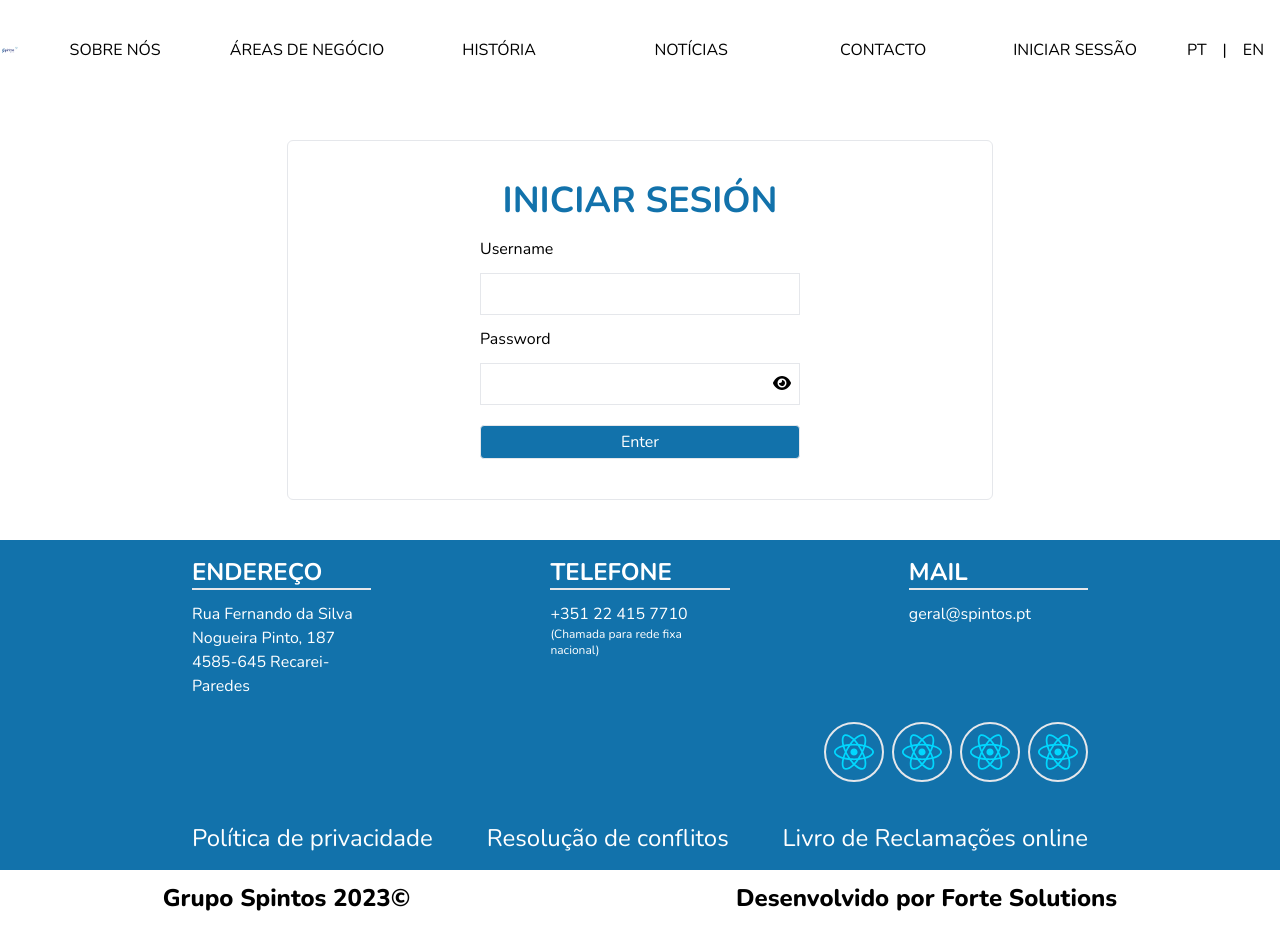
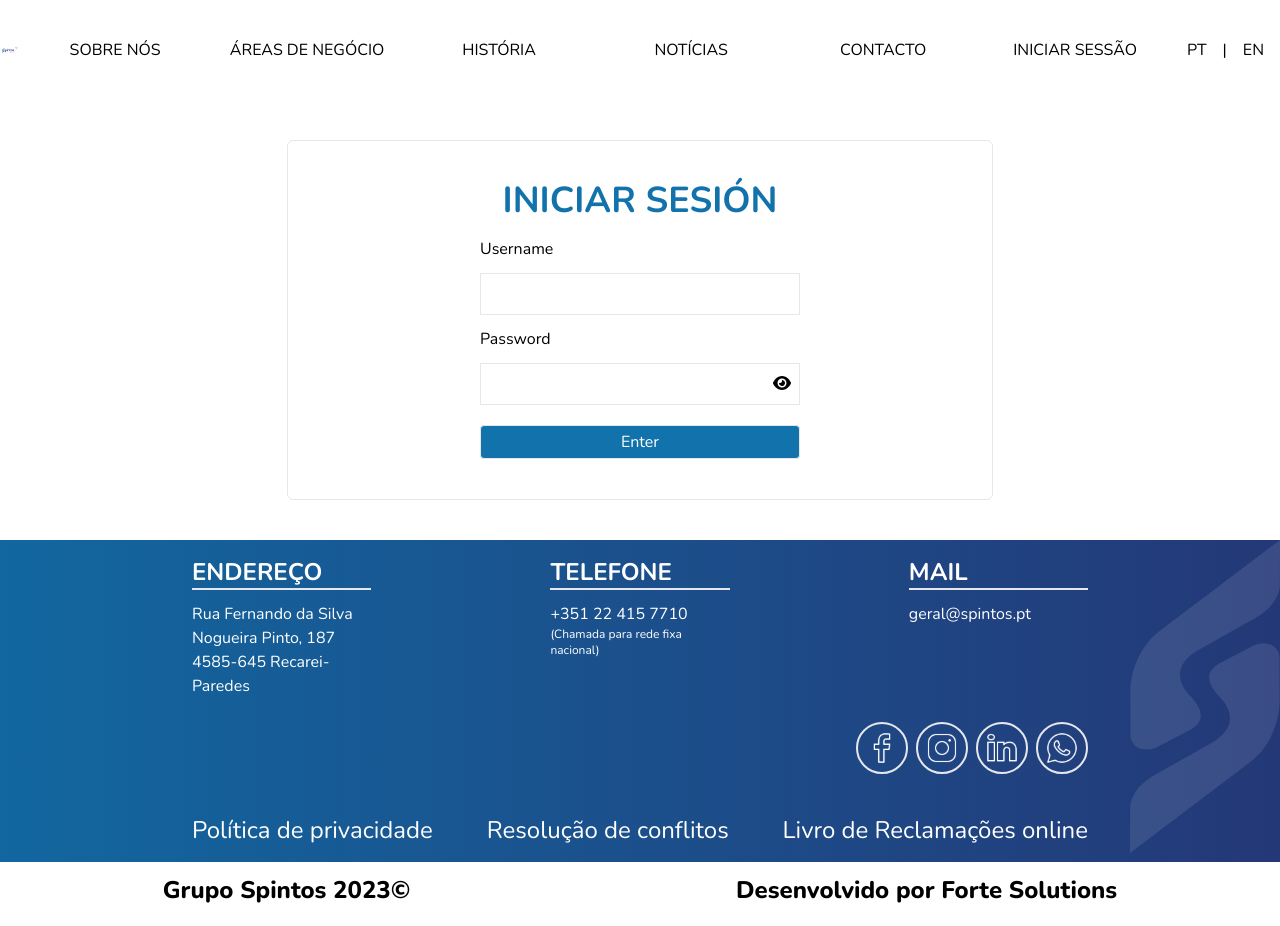
Before and after one commit to Fran-Lopez-Laperal/proyectPintos, a React (Vite) app in the folder WEB/: page /privateArea in a window 1280 px wide. Built offline with nearby package versions, Linux system fonts and the light colour scheme; no server answers.

Commit message:
update footer bg

```diff
--- a/WEB/src/components/Footer.jsx
+++ b/WEB/src/components/Footer.jsx
@@ -1,7 +1,8 @@
-import logofb from '../assets/svg/react.svg';
-import logoig from '../assets/svg/react.svg';
-import logoli from '../assets/svg/react.svg';
-import logowa from '../assets/svg/react.svg';
+import logofb from '../assets/svg/facebook.svg';
+import logoig from '../assets/svg/instagram.svg';
+import logoli from '../assets/svg/linkedin.svg';
+import logowa from '../assets/svg/whatsapp.svg';
+import sPintos from '../assets/svg/s_bg_footer.svg';
 
 const socialIcons = [
   { src: logofb, alt: 'Logo Facebook', url: 'URL_de_Facebook' },
@@ -12,11 +13,11 @@ const socialIcons = [
 
 const SocialIcons = ({ icons }) => {
   return (
-    <section className="flex justify-end gap-4 lg:gap-2">
+    <section className="flex justify-end gap-3 lg:gap-2">
       {icons.map((icon, index) => (
         <a href={icon.url} key={index}>
           <figure className="border-2 rounded-full p-2">
-            <img src={icon.src} alt={icon.alt} className="h-10 w-10" />
+            <img src={icon.src} alt={icon.alt} className="h-8 w-8" />
           </figure>
         </a>
       ))}
@@ -27,7 +28,9 @@ const SocialIcons = ({ icons }) => {
 export function Footer() {
   return (
     <footer className="flex flex-col text-base font-normal">
-      <div className="bg-corporative-color2 text-white p-4 lg:px-48">
+      <img src={sPintos} alt={sPintos} className="absolute w-[235px] right-0 opacity-10 lg:w-[150px]" />
+
+      <div className="text-white bg-corporative-gradient-footer p-4 lg:px-48">
         <section className="lg:flex justify-between">
           <article className="mb-6 lg:w-20%">
             <h2 className="text-xl font-bold border-b-2 mb-3 lg:text-2xl">ENDEREÇO</h2>
```
